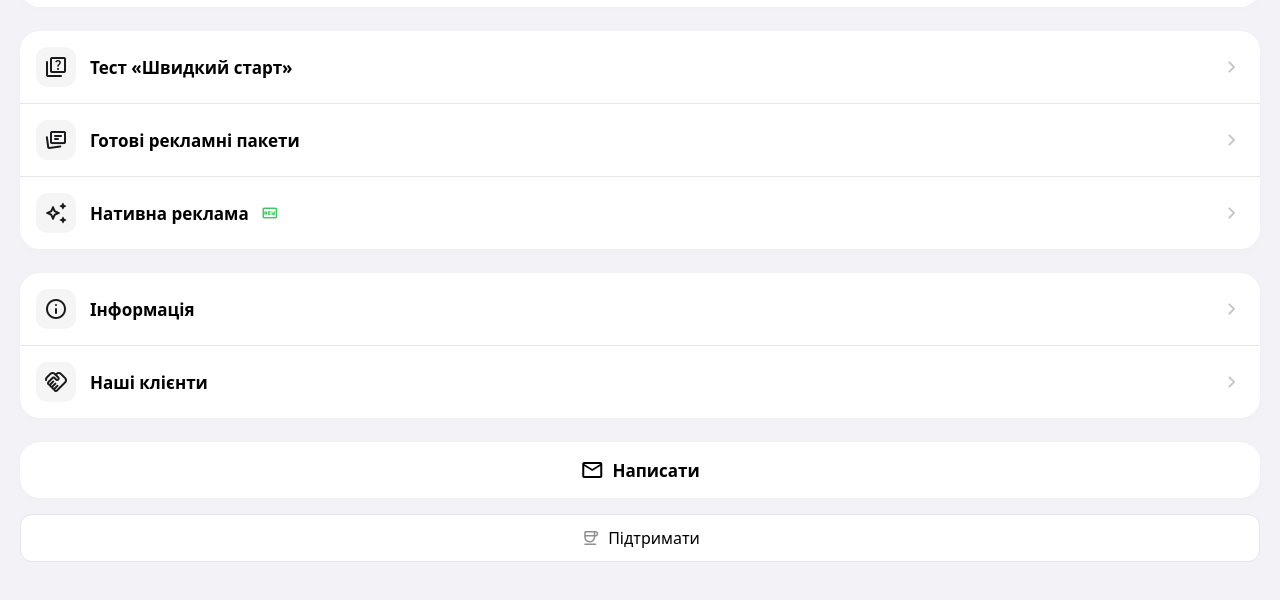
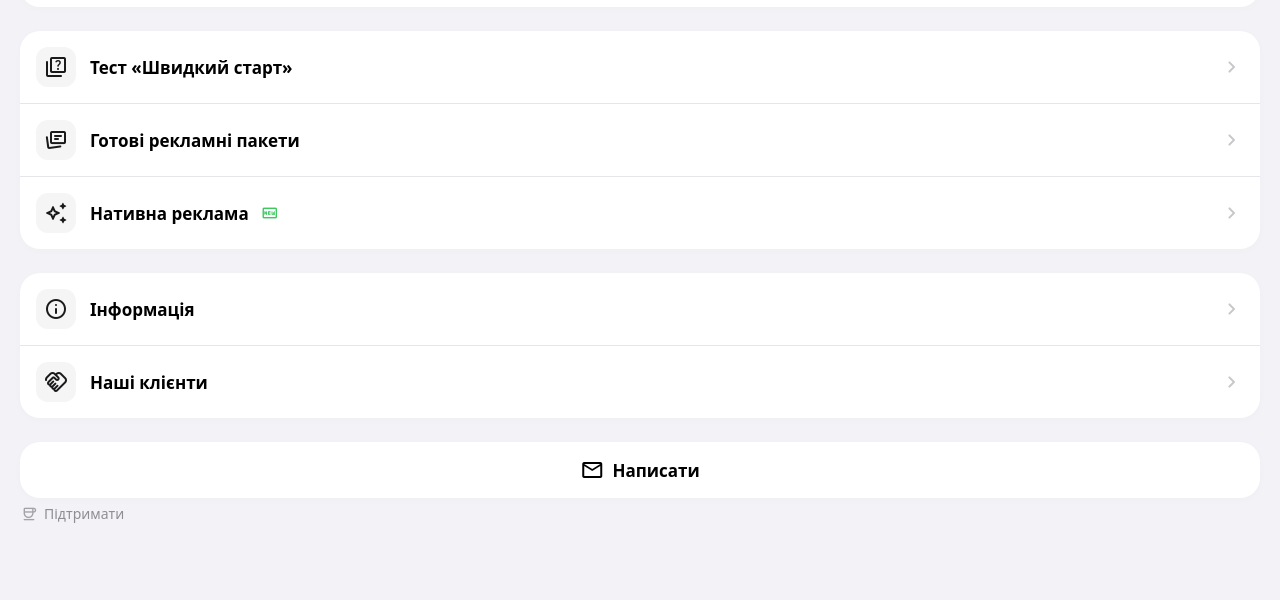
Before and after one commit to vlkprj/ads, a plain HTML site: page index.html in a window 1280 px wide. Shown: the part 468-1068 px from the top of the page. After the commit the page ends 1037 px from the top, so only its background shows below. Drawn offline with nearby package versions, Linux system fonts and the light colour scheme; a script that the page names is missing.

Commit message:
Update index.html

```diff
--- a/index.html
+++ b/index.html
@@ -304,52 +304,38 @@ body.no-scroll {
 
 .primary-btn:active { transform: scale(0.97); }
 .support-btn {
-    display: flex;
+    display: inline-flex;
     align-items: center;
-    justify-content: center;
-    gap: 8px;
-    margin-top: 16px;
-    padding: 14px;
-    background: rgba(255, 149, 0, 0.1);
-    color: #ff9500;
+    gap: 6px;
+
+    padding: 6px 0;
+
+    background: transparent;
+    border: none;
+
+    color: var(--sub);
+    font-size: 14px;
+    font-weight: 400;
+
     text-decoration: none;
-    border-radius: var(--radius);
-    font-weight: 600;
-    font-size: 16px;
-    transition: transform 0.1s;
-}
-.support-btn {
-    display: flex;
-    align-items: center;
-    justify-content: center;
-    gap: 8px;
-
-    padding: 12px;
-    border-radius: 12px;
-
-    background: var(--card);
+
+    transition: color 0.15s ease, transform 0.15s ease;
+}
+
+.support-btn:hover {
     color: var(--text);
-
-    border: 1px solid var(--sep);
-
-    text-decoration: none;
-    font-weight: 500;
-
-    transition: transform 0.15s ease, background 0.2s ease;
-}
-
-.support-btn:hover {
-    background: #f7f7f9;
 }
 
 .support-btn:active {
-    transform: scale(0.96);
+    transform: scale(0.98);
 }
 
 .support-btn .material-symbols-rounded {
-    font-size: 20px;
-    color: var(--sub);
-}
+    font-size: 18px;
+    color: inherit;
+    opacity: 0.8;
+}
+
 .main-logo {
     width: 64px;
     height: 64px;
```
